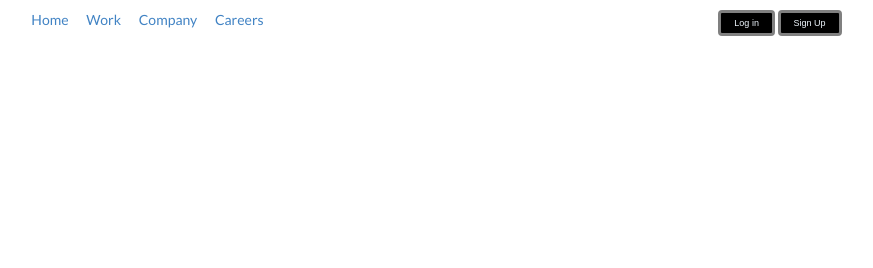
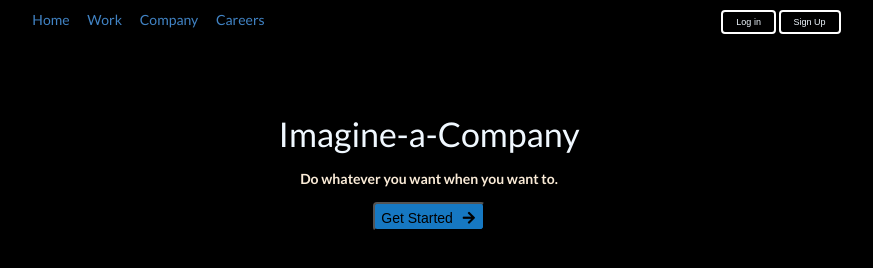
Before and after one commit to NyiNyiAung16/TestingMyself, a plain HTML site: page index.html in a window 1280 px wide. Shown: the whole page, without its empty margins (211-1084 px from the left). Drawn offline with nearby package versions, Linux system fonts and the light colour scheme.

Commit message:
create midheading html and css

```diff
--- a/index.html
+++ b/index.html
@@ -4,7 +4,7 @@
     <link rel="stylesheet" href="https://cdn.jsdelivr.net/npm/semantic-ui@2.5.0/dist/semantic.min.css">
     <script src="https://cdn.jsdelivr.net/npm/semantic-ui@2.5.0/dist/semantic.min.js"></script>
 </head>
-<body>
+<body class="main">
     <div class="mainheading">
         <div class="textheading">
             <a class="pf">Home</a>
@@ -17,4 +17,9 @@
             <button class="mf">Sign Up</button>
         </div>
     </div>
+    <div class="midheading">
+        <div class="imagine">Imagine-a-Company</div>
+        <h2 class="do">Do whatever you want when you want to.</h2>
+        <button class="icon">Get Started <i class="arrow right icon"></i></button>
+    </div>
 </body>
--- a/style.css
+++ b/style.css
@@ -13,7 +13,32 @@
     font-size: 9px;
     background-color: black;
     color: aliceblue;
-    border: 3px solid gray;
+    border: 2px solid white;
     padding: 5px 13px;
     border-radius: 4px;
 }
+
+.icon {
+    background-color: #1678C2;
+    padding: 3px 6px;
+    border-radius: 4px;
+}
+
+.midheading {
+    text-align: center;
+}
+
+.imagine{
+    font-size: 34px;
+    margin-top: 90px;
+    color: aliceblue;
+}
+
+.do {
+    font-size: 14px;
+    color: antiquewhite;
+}
+
+.main {
+    background-color: black;
+}
```
